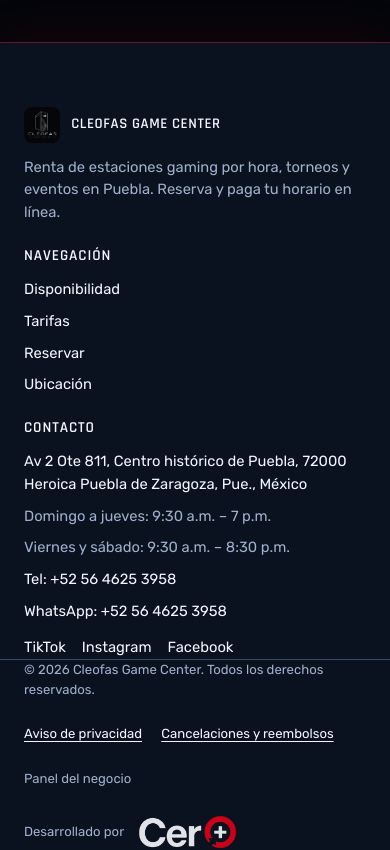
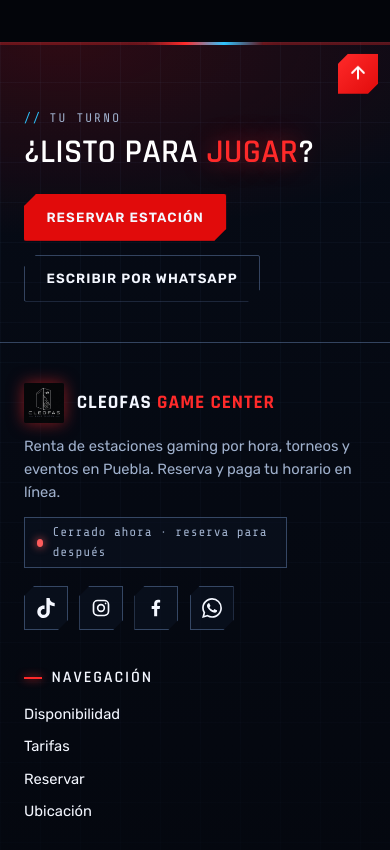
Before and after one commit to Dimagnic/CLEOFAS-GAME-CENTER, a React (Vite) app: page / in a window 390 px wide. Shown: the part 7840-8690 px from the top of the page. Built offline with nearby package versions, Linux system fonts and the light colour scheme; no server answers; the database is empty.

Commit message:
Pie de página futurista, efectos y video de fondo

```diff
--- a/src/components/Footer.css
+++ b/src/components/Footer.css
@@ -1,73 +1,135 @@
-/* Pie de página: mismo fondo oscuro de la web, línea azul de acento arriba y textos claros bien legibles.
-   El logo de Cero+ es un PNG transparente con letras claras (public/logo-cero-claro.png). */
+/* Pie de página futurista: rayo de neón, llamada a la acción, marca gigante y redes con efecto. */
 .footer {
-  background: var(--color-bg-raised);
-  border-top: 2px solid var(--color-accent);
+  position: relative;
+  overflow: hidden;
+  background:
+    radial-gradient(700px 300px at 15% 0%, rgba(225, 11, 11, 0.18), transparent 65%),
+    radial-gradient(600px 300px at 90% 100%, rgba(46, 196, 255, 0.1), transparent 65%),
+    linear-gradient(180deg, #060b16, #03050A);
+  border-top: 0;
   color: var(--color-ink-muted);
   padding: var(--space-5) 0 var(--space-3);
   font-family: var(--font-body);
   font-size: 0.92rem;
 }
+/* rejilla técnica */
+.footer::before {
+  content: ""; position: absolute; inset: 0; pointer-events: none;
+  background-image:
+    linear-gradient(rgba(120, 160, 220, 0.05) 1px, transparent 1px),
+    linear-gradient(90deg, rgba(120, 160, 220, 0.05) 1px, transparent 1px);
+  background-size: 40px 40px;
+  mask-image: linear-gradient(180deg, #000, transparent 85%);
+}
+.footer > * { position: relative; }
+/* rayo de luz que recorre el borde superior */
+.footer__rayo { position: absolute !important; top: 0; left: 0; right: 0; height: 3px; background: rgba(255, 42, 42, 0.3); overflow: hidden; }
+.footer__rayo::after {
+  content: ""; position: absolute; top: 0; bottom: 0; width: 30%; left: -30%;
+  background: linear-gradient(90deg, transparent, var(--color-accent-bright), var(--color-cyan), transparent);
+  box-shadow: 0 0 18px var(--color-accent-bright);
+  animation: rayo 4.5s ease-in-out infinite;
+}
+@keyframes rayo { to { left: 100%; } }
+
 .footer h3 { color: var(--color-ink); }
-.footer p,
-.footer li { color: var(--color-ink-muted); }
+.footer p, .footer li { color: var(--color-ink-muted); }
 .footer a { color: var(--color-ink); text-decoration: none; }
-.footer a:hover,
-.footer a:focus-visible { color: var(--color-accent); text-decoration: underline; text-underline-offset: 3px; }
 
-.footer__grid {
-  display: grid;
-  grid-template-columns: 1.6fr 1fr 1.4fr;
-  gap: var(--space-4);
-  padding-bottom: var(--space-4);
-  border-bottom: 1px solid var(--color-line-strong);
+/* llamada a la acción */
+.footer .footer__cta {
+  display: flex; align-items: center; justify-content: space-between; gap: var(--space-3); flex-wrap: wrap;
+  padding-bottom: var(--space-4); margin-bottom: var(--space-4); border-bottom: 1px solid var(--color-line-strong);
 }
+.footer__cta-titulo { font-size: clamp(2rem, 1.5rem + 2.4vw, 3.4rem); margin-top: 0.4rem; }
+.footer__cta-acciones { display: flex; gap: var(--space-2); flex-wrap: wrap; }
+
+.footer .footer__grid { display: grid; grid-template-columns: 1.6fr 1fr 1.4fr; gap: var(--space-4); padding-bottom: var(--space-4); }
 .footer__col p { margin: 0.8rem 0 0; line-height: 1.55; max-width: 38ch; }
 .footer__col h3 {
-  margin: 0 0 0.9rem;
-  font-family: var(--font-display);
-  font-size: 0.95rem;
-  letter-spacing: 0.06em;
-  text-transform: uppercase;
+  margin: 0 0 1rem; font-family: var(--font-display); font-size: 1rem; letter-spacing: 0.12em; text-transform: uppercase;
+  display: flex; align-items: center; gap: 0.6rem;
 }
-.footer__col ul { list-style: none; margin: 0; padding: 0; display: flex; flex-direction: column; gap: 0.55rem; }
-.footer__brand {
-  display: flex;
-  align-items: center;
-  gap: 0.7rem;
-  font-family: var(--font-display);
-  font-weight: 600;
-  letter-spacing: 0.04em;
-  color: var(--color-ink);
+.footer__col h3::before { content: ""; width: 18px; height: 2px; background: var(--color-accent-bright); box-shadow: 0 0 8px var(--color-accent-bright); }
+.footer__col ul { list-style: none; margin: 0; padding: 0; display: flex; flex-direction: column; gap: 0.6rem; }
+
+/* marca */
+.footer__brand { display: flex; align-items: center; gap: 0.8rem; font-family: var(--font-display); font-weight: 700; font-size: 1.2rem; letter-spacing: 0.05em; color: var(--color-ink); }
+.footer__brand b { color: var(--color-accent-bright); font-weight: 700; }
+.footer__brand img { border-radius: 2px; box-shadow: 0 0 16px rgba(255, 42, 42, 0.55); }
+
+/* estado abierto / cerrado */
+.footer__estado { display: inline-flex !important; align-items: center; gap: 0.6rem; font-family: var(--font-mono); font-size: 0.8rem; letter-spacing: 0.06em; padding: 0.4em 0.9em; border: 1px solid var(--color-line-strong); background: rgba(10, 18, 32, 0.6); }
+.footer__estado i { width: 8px; height: 8px; border-radius: 50%; background: var(--color-busy); box-shadow: 0 0 8px var(--color-busy); }
+.footer__estado--on { color: var(--color-ok) !important; border-color: rgba(43, 224, 139, 0.4); }
+.footer__estado--on i { background: var(--color-ok); box-shadow: 0 0 10px var(--color-ok); animation: pulso 1.6s ease-in-out infinite; }
+
+/* redes */
+.footer__redes { display: flex; gap: 0.7rem; margin-top: 1.1rem; }
+.footer__red {
+  width: 44px; height: 44px; display: grid; place-items: center; color: var(--color-ink);
+  border: 1px solid var(--color-line-strong); background: rgba(10, 18, 32, 0.7);
+  clip-path: polygon(10px 0, 100% 0, 100% calc(100% - 10px), calc(100% - 10px) 100%, 0 100%, 0 10px);
+  transition: transform 0.25s var(--ease), background 0.25s, color 0.25s, box-shadow 0.25s;
 }
-.footer__brand span { color: var(--color-ink); }
-.footer__brand img { border-radius: 8px; }
+.footer__red svg { width: 20px; height: 20px; }
+.footer__red:hover { transform: translateY(-5px) scale(1.08); color: #fff; }
+.footer__red--tiktok:hover { background: #111; box-shadow: 0 0 20px #25F4EE, 0 0 20px #FE2C55; }
+.footer__red--instagram:hover { background: linear-gradient(45deg, #f9a03f, #dd2a7b, #8134af); box-shadow: 0 0 20px rgba(221, 42, 123, 0.7); }
+.footer__red--facebook:hover { background: #1877F2; box-shadow: 0 0 20px rgba(24, 119, 242, 0.7); }
+.footer__red--whatsapp:hover { background: #25D366; box-shadow: 0 0 20px rgba(37, 211, 102, 0.7); }
 
-.footer__bottom {
-  display: flex;
-  align-items: center;
-  justify-content: space-between;
-  gap: var(--space-3);
-  flex-wrap: wrap;
-  padding-top: var(--space-3);
-  font-size: 0.82rem;
+/* enlaces con flecha que se desliza */
+.footer__nav a, .footer__col li > a { position: relative; display: inline-block; transition: transform 0.25s var(--ease), color 0.2s; }
+.footer__nav a::before { content: "›"; position: absolute; left: -14px; opacity: 0; color: var(--color-accent-bright); transition: opacity 0.2s, left 0.25s var(--ease); }
+.footer__nav a:hover { transform: translateX(14px); color: var(--color-accent-bright); }
+.footer__nav a:hover::before { opacity: 1; left: -14px; }
+.footer__col li > a:hover { color: var(--color-accent-bright); }
+
+/* marca gigante de fondo */
+.footer__marca {
+  font-family: var(--font-display); font-weight: 700; text-align: center; user-select: none; pointer-events: none;
+  font-size: clamp(4rem, 17vw, 15rem); line-height: 0.8; letter-spacing: 0.06em; margin: var(--space-3) 0 0;
+  color: transparent; -webkit-text-stroke: 1px rgba(255, 42, 42, 0.45);
+  background: linear-gradient(90deg, transparent 0 30%, rgba(255, 42, 42, 0.5) 50%, transparent 70% 100%) -100% 0 / 300% 100% no-repeat;
+  -webkit-background-clip: text; background-clip: text;
+  animation: marca 6s ease-in-out infinite; opacity: 0.85;
+  mask-image: linear-gradient(180deg, #000 30%, transparent 95%);
+}
+@keyframes marca { to { background-position: 200% 0; } }
+
+.footer .footer__bottom {
+  display: flex; align-items: center; justify-content: space-between; gap: var(--space-3); flex-wrap: wrap;
+  padding-top: var(--space-3); margin-top: var(--space-2); border-top: 1px solid var(--color-line-strong); font-size: 0.82rem;
 }
 .footer__bottom p { margin: 0; }
-.footer__admin { text-decoration: underline; text-underline-offset: 3px; color: var(--color-ink-muted) !important; }
-.footer__admin:hover { color: var(--color-accent) !important; }
+.footer__legal { display: flex; gap: 1.2rem; flex-wrap: wrap; }
+.footer__legal a, .footer__admin { text-decoration: underline; text-underline-offset: 3px; transition: color 0.2s; }
+.footer__admin { color: var(--color-ink-muted) !important; }
+.footer__admin:hover, .footer__legal a:hover { color: var(--color-accent-bright) !important; }
 .footer__dev { display: flex; align-items: center; gap: 0.75rem; color: var(--color-ink-muted); }
 .footer__dev img { display: block; height: 38px; width: auto; }
+.footer__cero { display: inline-flex; transition: transform 0.2s ease, filter 0.2s ease; opacity: 0.92; }
+.footer__cero:hover, .footer__cero:focus-visible { transform: scale(1.08); filter: drop-shadow(0 0 10px rgba(255, 255, 255, 0.5)); opacity: 1; }
+
+/* volver arriba */
+.footer__arriba {
+  position: absolute !important; right: 24px; top: 24px; width: 46px; height: 46px; display: grid; place-items: center; color: #fff; z-index: 3;
+  background: linear-gradient(135deg, var(--color-accent-bright), var(--color-accent));
+  clip-path: polygon(10px 0, 100% 0, 100% calc(100% - 10px), calc(100% - 10px) 100%, 0 100%, 0 10px);
+  box-shadow: 0 0 20px rgba(225, 11, 11, 0.6); transition: transform 0.25s var(--ease);
+}
+.footer__arriba svg { width: 20px; height: 20px; animation: sube 1.8s ease-in-out infinite; }
+.footer__arriba:hover { transform: translateY(-5px); }
+@keyframes sube { 50% { transform: translateY(-3px); } }
 
 @media (max-width: 800px) {
-  .footer__grid { grid-template-columns: 1fr; gap: var(--space-3); }
-  .footer__bottom { flex-direction: column; align-items: flex-start; }
+  .footer .footer__grid { grid-template-columns: 1fr; gap: var(--space-4); }
+  .footer .footer__bottom { flex-direction: column; align-items: flex-start; }
+  .footer__arriba { top: 12px; right: 12px; width: 40px; height: 40px; }
+}
+@media (prefers-reduced-motion: reduce) {
+  .footer__rayo::after, .footer__marca, .footer__estado--on i, .footer__arriba svg { animation: none; }
 }
 
-/* Redes y logo de Cero+ con enlace */
-.footer__redes { display: flex; gap: 1rem; flex-wrap: wrap; margin-top: 0.3rem; }
-.footer__cero { display: inline-flex; transition: transform 0.2s ease, opacity 0.2s ease; opacity: 0.92; }
-.footer__cero:hover,
-.footer__cero:focus-visible { transform: scale(1.06); opacity: 1; }
-
-.footer__legal { display: flex; gap: 1.2rem; flex-wrap: wrap; }
-.footer__legal a { text-decoration: underline; text-underline-offset: 3px; }
+.footer__cta-titulo { color: #fff; }
--- a/src/components/Footer.jsx
+++ b/src/components/Footer.jsx
@@ -1,5 +1,7 @@
+import { useEffect, useState } from 'react'
 import { Link } from 'react-router-dom'
-import { NEGOCIO, MAPA_LINK, whatsappUrl } from '../data/negocio'
+import { NEGOCIO, MAPA_LINK, whatsappUrl, horarioDe, formato12 } from '../data/negocio'
+import { TIKTOK_PATH, FACEBOOK_PATH, WHATSAPP_PATH } from './iconos-redes'
 import './Footer.css'
 
 const ENLACES = [
@@ -9,21 +11,66 @@
   { href: '#contacto', label: 'Ubicación' },
 ]
 
+// ¿Está abierto ahora? (hora de Puebla)
+function estadoAhora() {
+  const f = new Intl.DateTimeFormat('en-CA', { timeZone: 'America/Mexico_City', year: 'numeric', month: '2-digit', day: '2-digit', hour: '2-digit', minute: '2-digit', hour12: false }).formatToParts(new Date())
+  const g = (t) => f.find((p) => p.type === t).value
+  const { abre, cierra } = horarioDe(`${g('year')}-${g('month')}-${g('day')}`)
+  const min = (Number(g('hour')) % 24) * 60 + Number(g('minute'))
+  return min >= abre && min < cierra
+    ? { abierto: true, texto: `Abierto ahora · cierra ${formato12(cierra)}` }
+    : { abierto: false, texto: 'Cerrado ahora · reserva para después' }
+}
+
 export default function Footer() {
+  const [estado, setEstado] = useState(estadoAhora)
+  useEffect(() => {
+    const t = setInterval(() => setEstado(estadoAhora()), 60000)
+    return () => clearInterval(t)
+  }, [])
+
   return (
     <footer className="footer">
+      <div className="footer__rayo" aria-hidden="true" />
+
+      <div className="wrap footer__cta">
+        <div>
+          <p className="eyebrow">Tu turno</p>
+          <h2 className="footer__cta-titulo">¿Listo para <span className="hl">jugar</span>?</h2>
+        </div>
+        <div className="footer__cta-acciones">
+          <a href="#reservar" className="btn btn-primary">Reservar estación</a>
+          <a href={whatsappUrl()} target="_blank" rel="noopener noreferrer" className="btn btn-ghost">Escribir por WhatsApp</a>
+        </div>
+      </div>
+
       <div className="wrap footer__grid">
         <div className="footer__col">
           <div className="footer__brand">
-            <img src="/logo.jpg" alt="" width="36" height="36" />
-            <span>CLEOFAS GAME CENTER</span>
+            <img src="/logo.jpg" alt="" width="40" height="40" />
+            <span>CLEOFAS <b>GAME CENTER</b></span>
           </div>
           <p>Renta de estaciones gaming por hora, torneos y eventos en Puebla. Reserva y paga tu horario en línea.</p>
+          <p className={`footer__estado ${estado.abierto ? 'footer__estado--on' : ''}`}><i />{estado.texto}</p>
+          <div className="footer__redes">
+            <a href={NEGOCIO.redes.tiktok} target="_blank" rel="noopener noreferrer" aria-label="TikTok" className="footer__red footer__red--tiktok">
+              <svg viewBox="0 0 24 24" aria-hidden="true"><path d={TIKTOK_PATH} fill="currentColor" /></svg>
+            </a>
+            <a href={NEGOCIO.redes.instagram} target="_blank" rel="noopener noreferrer" aria-label="Instagram" className="footer__red footer__red--instagram">
+              <svg viewBox="0 0 24 24" fill="none" stroke="currentColor" strokeWidth="2" aria-hidden="true"><rect x="3" y="3" width="18" height="18" rx="5" /><circle cx="12" cy="12" r="4" /><circle cx="17.5" cy="6.5" r="1" fill="currentColor" stroke="none" /></svg>
+            </a>
+            <a href={NEGOCIO.redes.facebook} target="_blank" rel="noopener noreferrer" aria-label="Facebook" className="footer__red footer__red--facebook">
+              <svg viewBox="0 0 24 24" aria-hidden="true"><path d={FACEBOOK_PATH} fill="currentColor" /></svg>
+            </a>
+            <a href={whatsappUrl()} target="_blank" rel="noopener noreferrer" aria-label="WhatsApp" className="footer__red footer__red--whatsapp">
+              <svg viewBox="0 0 24 24" aria-hidden="true"><path d={WHATSAPP_PATH} fill="currentColor" /></svg>
+            </a>
+          </div>
         </div>
 
         <nav className="footer__col" aria-label="Navegación del pie de página">
           <h3>Navegación</h3>
-          <ul>
+          <ul className="footer__nav">
             {ENLACES.map((l) => (
               <li key={l.href}><a href={l.href}>{l.label}</a></li>
             ))}
@@ -37,14 +84,11 @@
             {NEGOCIO.horarioLineas.map((l) => <li key={l}>{l}</li>)}
             <li><a href={`tel:${NEGOCIO.telefonoLink}`}>Tel: {NEGOCIO.telefono}</a></li>
             <li><a href={whatsappUrl()} target="_blank" rel="noopener noreferrer">WhatsApp: {NEGOCIO.telefono}</a></li>
-            <li className="footer__redes">
-              <a href={NEGOCIO.redes.tiktok} target="_blank" rel="noopener noreferrer">TikTok</a>
-              <a href={NEGOCIO.redes.instagram} target="_blank" rel="noopener noreferrer">Instagram</a>
-              <a href={NEGOCIO.redes.facebook} target="_blank" rel="noopener noreferrer">Facebook</a>
-            </li>
           </ul>
         </div>
       </div>
+
+      <div className="footer__marca" aria-hidden="true">CLEOFAS</div>
 
       <div className="wrap footer__bottom">
         <p>© {new Date().getFullYear()} Cleofas Game Center. Todos los derechos reservados.</p>
@@ -60,6 +104,10 @@
           </a>
         </div>
       </div>
+
+      <button className="footer__arriba" aria-label="Volver arriba" onClick={() => window.scrollTo({ top: 0, behavior: 'smooth' })}>
+        <svg viewBox="0 0 24 24" fill="none" stroke="currentColor" strokeWidth="2.4" strokeLinecap="round" strokeLinejoin="round" aria-hidden="true"><path d="M12 19V5M5 12l7-7 7 7" /></svg>
+      </button>
     </footer>
   )
 }
--- a/src/styles/futuro.css
+++ b/src/styles/futuro.css
@@ -144,7 +144,6 @@
 .admin-table th { text-transform: uppercase; letter-spacing: 0.1em; font-family: var(--font-display); }
 
 /* pie */
-.footer { border-top: 1px solid rgba(255, 42, 42, 0.35); box-shadow: 0 -10px 40px rgba(225, 11, 11, 0.08); }
 
 /* botones flotantes: halo al pasar el cursor, se conservan tal cual */
 @media (max-width: 860px) {
@@ -267,8 +266,6 @@
 /* contacto y pie */
 .contact__list li { transition: transform .25s var(--ease); }
 .contact__list li:hover { transform: translateX(8px); }
-.footer a { transition: color .2s, text-shadow .2s; }
-.footer a:hover { color: var(--color-accent-bright); text-shadow: 0 0 10px rgba(255, 42, 42, .6); }
 
 /* luz de neón que recorre el menú al hacer scroll */
 .nav--scrolled { animation: neonNav 6s ease-in-out infinite; }
```
